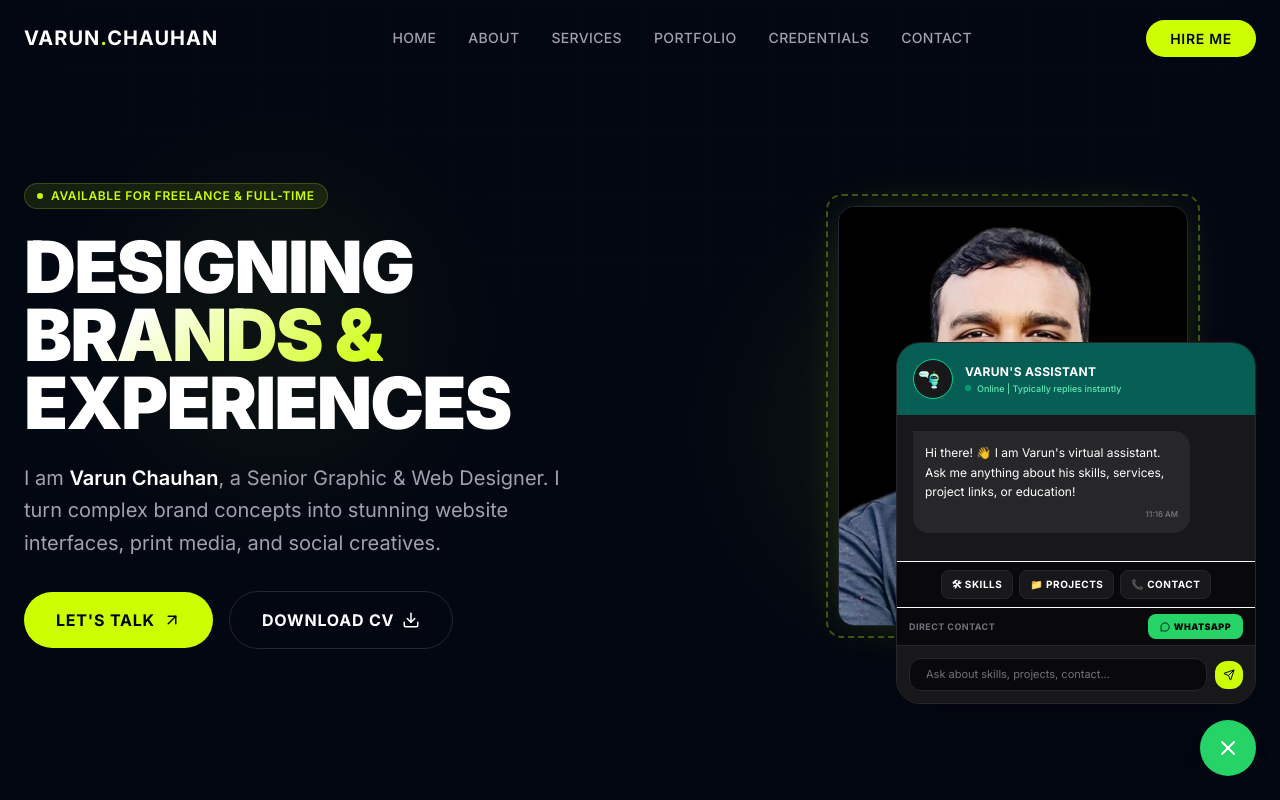
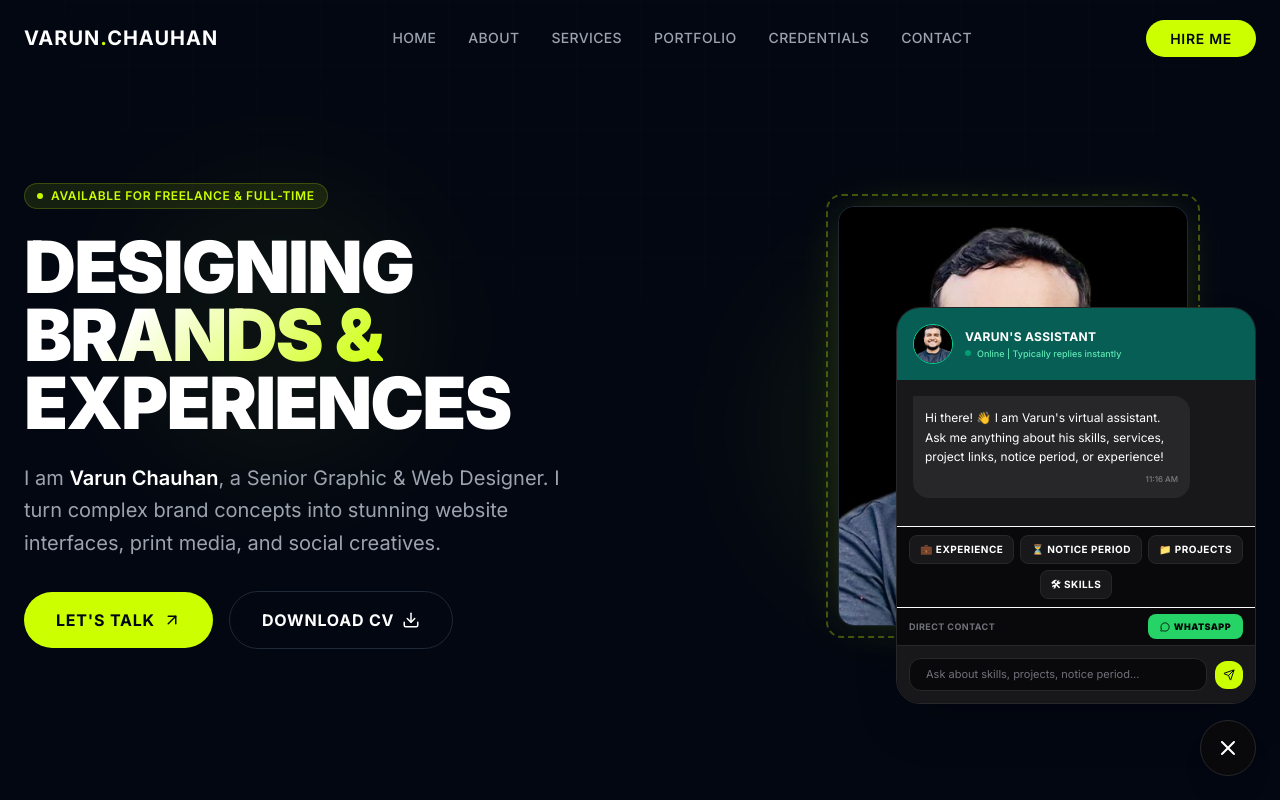
Before and after one commit to designer455/Varun-Portfolio_updated, a Next.js app: page / in a window 1280 px wide. Both pictures are taken after a click on the button 1228 px from the left and 748 px from the top of the page. Shown: the top 800 px of the page. Built offline with nearby package versions, Linux system fonts and the light colour scheme.

Commit message:
Update chatbot trigger button to use custom SVG, restore header profile avatar, and integrate full PDF knowledge base

```diff
--- a/src/components/WhatsAppWidget.tsx
+++ b/src/components/WhatsAppWidget.tsx
@@ -20,7 +20,7 @@ export default function WhatsAppWidget() {
   const messagesEndRef = useRef<HTMLDivElement>(null);
 
   const whatsappNumber = "918700236209";
-  const welcomeMessage = "Hi there! 👋 I am Varun's virtual assistant. Ask me anything about his skills, services, project links, or education!";
+  const welcomeMessage = "Hi there! 👋 I am Varun's virtual assistant. Ask me anything about his skills, services, project links, notice period, or experience!";
 
   useEffect(() => {
     const time = new Date().toLocaleTimeString([], { hour: "2-digit", minute: "2-digit" });
@@ -39,13 +39,74 @@ export default function WhatsAppWidget() {
     }
   }, [messages, isTyping]);
 
-  // Keyword lookup bot responses
+  // Keyword lookup bot responses incorporating ALL PDF info
   const getBotResponse = (userInput: string): { response: string; isHtml?: boolean } => {
     const query = userInput.toLowerCase().trim();
 
-    if (query.includes("skill") || query.includes("tool") || query.includes("design") || query.includes("software")) {
+    if (query.includes("experience") || query.includes("how long") || query.includes("tenure") || query.includes("work history")) {
       return {
-        response: "Varun has 4+ years of experience. Key skills include:<br/>• Corel Draw, Adobe Illustrator & Photoshop<br/>• Web design using HTML, CSS, Bootstrap, & WordPress<br/>• Presentation design using PowerPoint & Excel.",
+        response: "Varun has a total of <b>4 Years & 2 Months</b> of professional experience as a Graphic & Web Designer:<br/>" +
+          "• <b>Kairali Ayurvedic Group</b>: Apr 2023 – Present (3 yrs 4 mos)<br/>" +
+          "• <b>Hindon Mercantile Limited</b>: Jun 2021 – Mar 2023 (1 yr 10 mos)<br/>" +
+          "• <b>Risezonic LLP</b>: Internship (Sep 2020 – Feb 2021).",
+        isHtml: true,
+      };
+    }
+
+    if (query.includes("notice") || query.includes("join") || query.includes("available")) {
+      return {
+        response: "Varun has an official <b>1 Month notice period</b> and is ready to join or transition as required.",
+        isHtml: true,
+      };
+    }
+
+    if (query.includes("salary") || query.includes("expected") || query.includes("current") || query.includes("ctc") || query.includes("budget")) {
+      return {
+        response: "Varun's current CTC is <b>₹ 7,20,000 per annum</b>. For detailed discussions about package expectations, please contact him directly.",
+        isHtml: true,
+      };
+    }
+
+    if (query.includes("skill") || query.includes("tool") || query.includes("design") || query.includes("software") || query.includes("version")) {
+      return {
+        response: "Here is the breakdown of Varun's IT skills and versions:<br/>" +
+          "• <b>Bootstrap</b> (v5) — 4 Years<br/>" +
+          "• <b>HTML</b> (v5) — 4 Years<br/>" +
+          "• <b>WordPress</b> (v6.1) — 4 Years<br/>" +
+          "• <b>Illustrator & Photoshop</b> (v2023) — 4 Years<br/>" +
+          "• <b>Corel Draw</b> (v2024) — 4 Years<br/>" +
+          "• <b>PowerPoint & Word</b> (v2023) — 4 Years<br/>" +
+          "• <b>Excel</b> (v2024) — 3 Years.",
+        isHtml: true,
+      };
+    }
+
+    if (query.includes("kairali") || query.includes("current job") || query.includes("responsibilit")) {
+      return {
+        response: "At <b>Kairali Ayurvedic Group</b> (Current), Varun's responsibilities include:<br/>" +
+          "• Constructing admin panels using HTML, CSS, and Bootstrap.<br/>" +
+          "• Managing the front end of the company website.<br/>" +
+          "• Designing digital creatives for social media, marketing campaigns, and print media layouts.",
+        isHtml: true,
+      };
+    }
+
+    if (query.includes("hindon") || query.includes("previous job")) {
+      return {
+        response: "At <b>Hindon Mercantile Limited</b>, Varun managed:<br/>" +
+          "• Front-end website design and overall website architecture.<br/>" +
+          "• Back-end database and server integration.<br/>" +
+          "• Website performance testing and training team members in WordPress.",
+        isHtml: true,
+      };
+    }
+
+    if (query.includes("social") || query.includes("instagram") || query.includes("rupeecircle") || query.includes("mufin")) {
+      return {
+        response: "Here are links to Varun's social media designs and corporate graphics:<br/>" +
+          "• Rupeecircle: <a href='https://instagram.com/rupeecircle?igshid=Yzg5MTU1MDY=' target='_blank' class='text-accent underline font-semibold'>Instagram creatives</a><br/>" +
+          "• Bimapay LinkedIn: <a href='https://www.linkedin.com/company/bimapay/' target='_blank' class='text-accent underline font-semibold'>Bimapay Page</a><br/>" +
+          "• Mufin Finance LinkedIn: <a href='https://www.linkedin.com/company/mufin-finance/' target='_blank' class='text-accent underline font-semibold'>Mufin Page</a>",
         isHtml: true,
       };
     }
@@ -65,19 +126,12 @@ export default function WhatsAppWidget() {
       };
     }
 
-    if (query.includes("contact") || query.includes("phone") || query.includes("email") || query.includes("whatsapp") || query.includes("number") || query.includes("call")) {
+    if (query.includes("contact") || query.includes("phone") || query.includes("email") || query.includes("number") || query.includes("call")) {
       return {
         response: "You can reach Varun directly:<br/>" +
           "• Email: <a href='mailto:c.graphics00@gmail.com' class='text-accent underline font-semibold'>c.graphics00@gmail.com</a><br/>" +
           "• Phone: +91 87002 36209 / 70426 16702<br/>" +
           "• LinkedIn: <a href='https://www.linkedin.com/in/varun-chauhan-designer/' target='_blank' class='text-accent underline font-semibold'>varun-chauhan-designer</a>",
-        isHtml: true,
-      };
-    }
-
-    if (query.includes("service") || query.includes("offer") || query.includes("how can you help")) {
-      return {
-        response: "Varun offers:<br/>1. 🚀 Website & UI/UX designs (Landing pages, WordPress setups)<br/>2. 🎨 Print & brand designs (brochures, magazines, banners)<br/>3. 📧 Digital marketing and emailer campaign layouts.",
         isHtml: true,
       };
     }
@@ -91,13 +145,13 @@ export default function WhatsAppWidget() {
 
     if (query.includes("certif")) {
       return {
-        response: "Varun is an Adobe Certified Associate in Illustrator, InDesign, and Premiere Pro. He also holds front-end certifications from Great Learning Academy.",
-        isHtml: false,
+        response: "Varun holds certifications in:<br/>• Adobe Certified Associate (Illustrator, InDesign, Premiere Pro)<br/>• Front End Development - HTML (Great Learning Academy)<br/>• MAAC APDMD.",
+        isHtml: true,
       };
     }
 
     return {
-      response: "I'm here to help! Ask me about: 'skills', 'projects', 'services', 'contact details', or 'education'. You can also click the button below to open a direct WhatsApp chat with Varun.",
+      response: "I'm here to help! Ask me about: 'experience', 'notice period', 'salary', 'skills', 'responsibilities', 'projects', 'social media', or 'education'. You can also click the button below to message Varun directly on WhatsApp.",
       isHtml: false,
     };
   };
@@ -139,19 +193,25 @@ export default function WhatsAppWidget() {
 
   return (
     <div className="fixed bottom-6 right-6 z-50 font-sans">
-      {/* Floating Toggle Button */}
+      {/* Floating Toggle Button (Uses the SVG 4015765_195.svg as trigger) */}
       <button
         onClick={() => setIsOpen(!isOpen)}
-        className="w-14 h-14 rounded-full bg-[#25D366] hover:bg-[#20ba59] text-white flex items-center justify-center shadow-xl transition-all duration-300 hover:scale-110 active:scale-95 group relative z-50 cursor-pointer"
+        className="w-14 h-14 rounded-full bg-zinc-950 border border-zinc-800 text-white flex items-center justify-center shadow-xl transition-all duration-300 hover:scale-110 active:scale-95 group relative z-50 cursor-pointer overflow-hidden"
         aria-label="Open Chatbot"
       >
-        <span className="absolute inset-0 rounded-full bg-[#25D366]/40 animate-ping pointer-events-none" />
+        <span className="absolute inset-0 rounded-full bg-accent/10 animate-ping pointer-events-none" />
         {isOpen ? (
-          <X size={24} className="transition-transform duration-300 rotate-90" />
+          <X size={24} className="transition-transform duration-300 rotate-90 text-white" />
         ) : (
-          <svg className="w-7 h-7 fill-current transition-transform duration-300 group-hover:rotate-6" viewBox="0 0 24 24">
-            <path d="M.057 24l1.687-6.163c-1.041-1.804-1.588-3.849-1.587-5.946C.06 5.348 5.397.01 12.008.01c3.202.001 6.212 1.246 8.477 3.513 2.266 2.268 3.507 5.28 3.505 8.484-.004 6.657-5.34 11.997-11.953 11.997-2.005-.001-3.973-.502-5.724-1.455L0 24zm6.59-4.846c1.6.95 3.188 1.449 4.825 1.451 5.436 0 9.86-4.42 9.864-9.864.002-2.637-1.023-5.116-2.887-6.98-1.864-1.865-4.343-2.89-6.982-2.892-5.445 0-9.869 4.42-9.873 9.864-.001 1.73.454 3.42 1.316 4.922L1.84 21.16l4.807-1.26z" />
-          </svg>
+          <div className="relative w-10 h-10">
+            <Image
+              src="/assets/4015765_195.svg"
+              alt="Assistant Bot Trigger"
+              fill
+              className="object-contain p-1"
+              priority
+            />
+          </div>
         )}
       </button>
 
@@ -163,10 +223,10 @@ export default function WhatsAppWidget() {
           <div className="bg-[#075e54] p-4 text-white flex items-center gap-3">
             <div className="relative w-10 h-10 rounded-full overflow-hidden border border-emerald-400 bg-zinc-900 shrink-0">
               <Image
-                src="/assets/4015765_195.svg"
+                src="/assets/updated profile.jpeg"
                 alt="Varun Chauhan Profile"
                 fill
-                className="object-contain p-1"
+                className="object-cover"
               />
             </div>
             <div>
@@ -214,24 +274,30 @@ export default function WhatsAppWidget() {
 
           {/* Quick Action Options */}
           {showOptions && (
-            <div className="px-3 py-2 bg-zinc-950 border-t border-zinc-850 flex flex-wrap gap-1.5 shrink-0 justify-center">
+            <div className="px-3 py-2 bg-zinc-955 border-t border-zinc-850 flex flex-wrap gap-1.5 shrink-0 justify-center">
+              <button
+                onClick={() => handleSendMessage("What is your experience?")}
+                className="px-2.5 py-1.5 rounded-lg bg-zinc-900 hover:bg-zinc-850 border border-zinc-800 text-[10px] font-bold text-white uppercase tracking-wider transition-colors cursor-pointer"
+              >
+                💼 Experience
+              </button>
+              <button
+                onClick={() => handleSendMessage("What is your notice period?")}
+                className="px-2.5 py-1.5 rounded-lg bg-zinc-900 hover:bg-zinc-850 border border-zinc-800 text-[10px] font-bold text-white uppercase tracking-wider transition-colors cursor-pointer"
+              >
+                ⏳ Notice Period
+              </button>
+              <button
+                onClick={() => handleSendMessage("Show me project links")}
+                className="px-2.5 py-1.5 rounded-lg bg-zinc-900 hover:bg-zinc-850 border border-zinc-800 text-[10px] font-bold text-white uppercase tracking-wider transition-colors cursor-pointer"
+              >
+                📁 Projects
+              </button>
               <button
                 onClick={() => handleSendMessage("What are your skills?")}
                 className="px-2.5 py-1.5 rounded-lg bg-zinc-900 hover:bg-zinc-850 border border-zinc-800 text-[10px] font-bold text-white uppercase tracking-wider transition-colors cursor-pointer"
               >
                 🛠 Skills
-              </button>
-              <button
-                onClick={() => handleSendMessage("Show me project links")}
-                className="px-2.5 py-1.5 rounded-lg bg-zinc-900 hover:bg-zinc-855 border border-zinc-800 text-[10px] font-bold text-white uppercase tracking-wider transition-colors cursor-pointer"
-              >
-                📁 Projects
-              </button>
-              <button
-                onClick={() => handleSendMessage("How can I contact you?")}
-                className="px-2.5 py-1.5 rounded-lg bg-zinc-900 hover:bg-zinc-855 border border-zinc-800 text-[10px] font-bold text-white uppercase tracking-wider transition-colors cursor-pointer"
-              >
-                📞 Contact
               </button>
             </div>
           )}
@@ -261,7 +327,7 @@ export default function WhatsAppWidget() {
               type="text"
               value={customInput}
               onChange={(e) => setCustomInput(e.target.value)}
-              placeholder="Ask about skills, projects, contact..."
+              placeholder="Ask about skills, projects, notice period..."
               className="flex-1 bg-zinc-950 border border-zinc-800 rounded-xl px-4 py-2 text-xs text-white placeholder-zinc-500 focus:outline-none focus:border-accent text-[11px]"
             />
             <button
```
